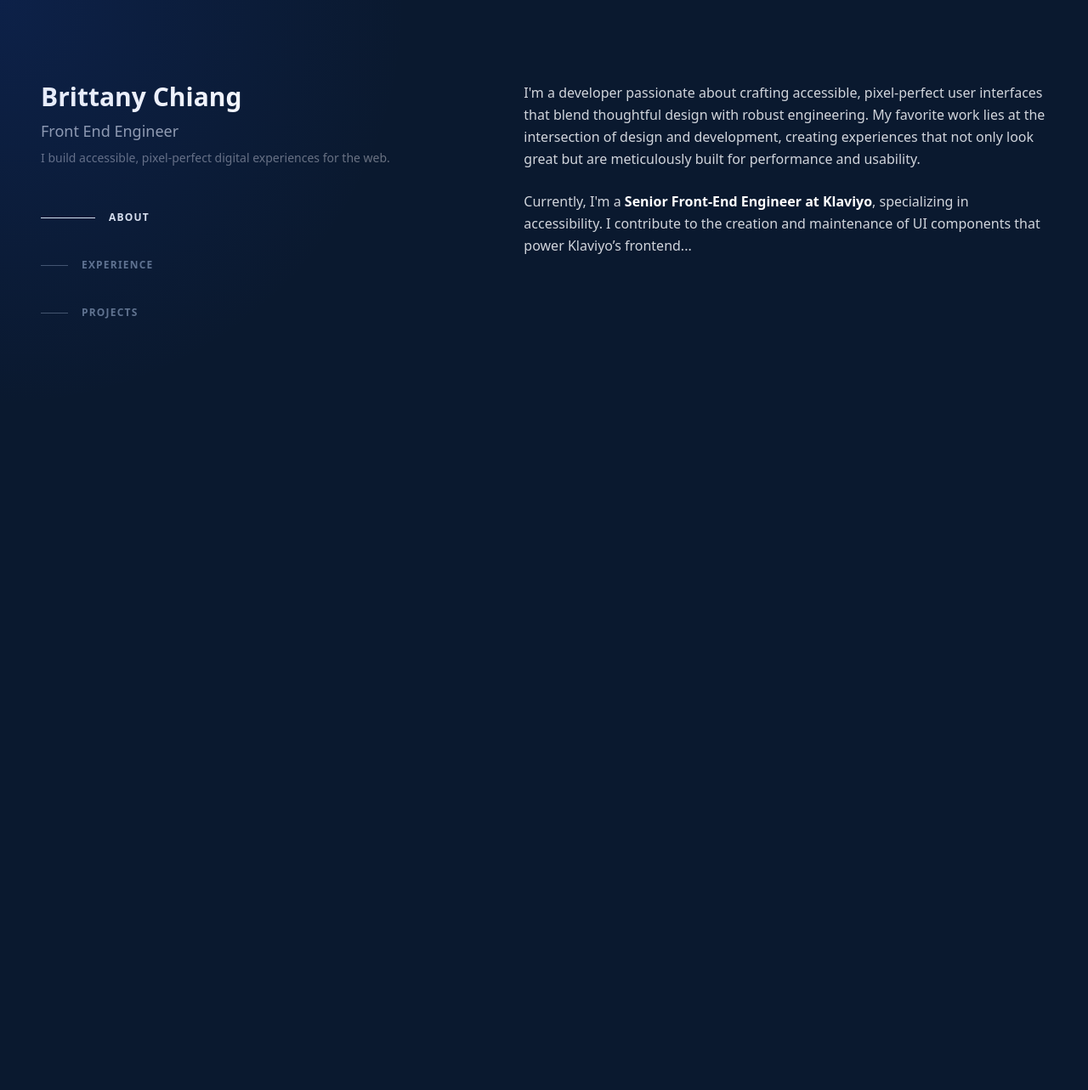
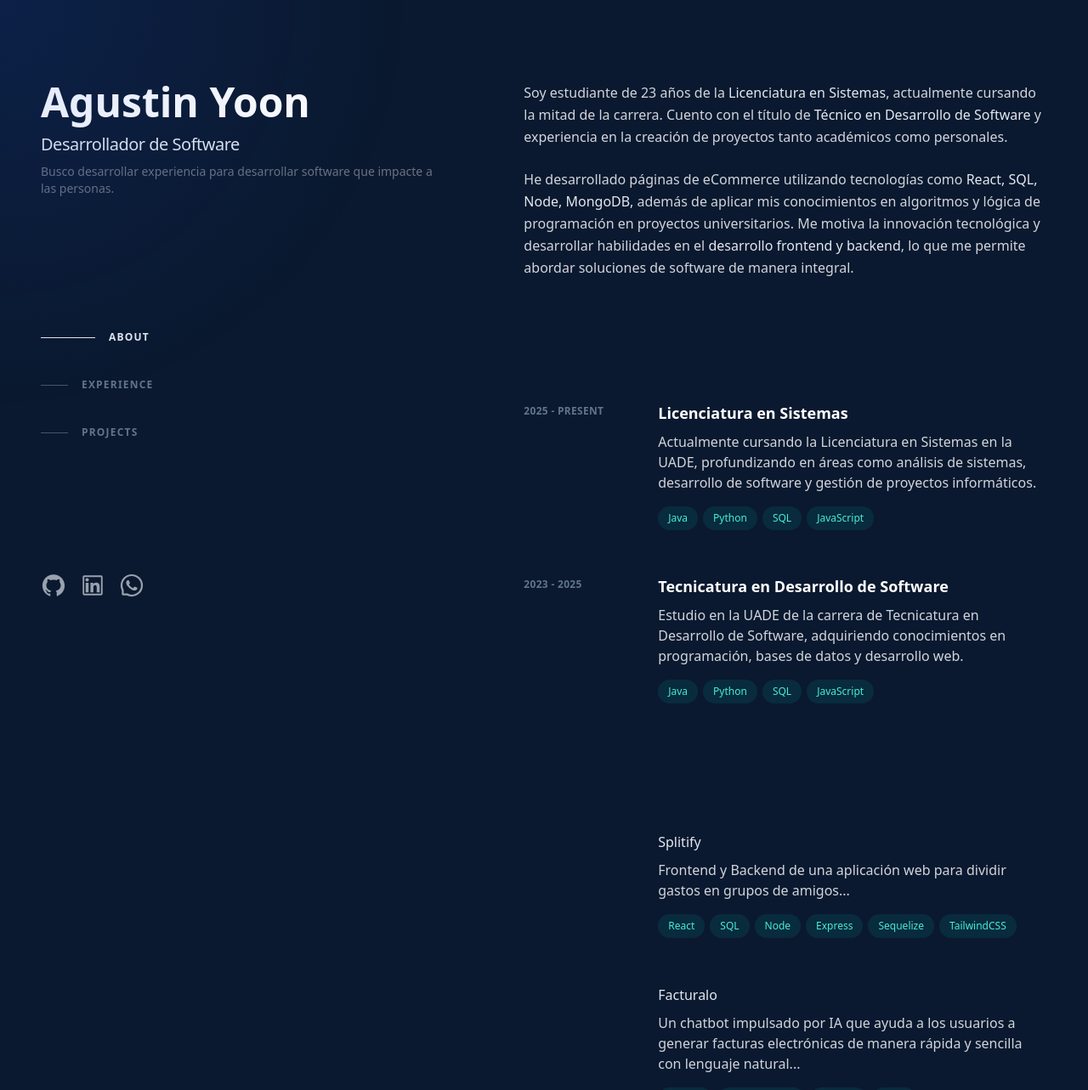
Before and after one commit to yunb12345/portfolio, a React (Vite) app: page / in a window 1280 px wide. Shown: the top 1283 px of the page at 85% size. Before the commit the page ends 800 px from the top, so only its background shows below. Built offline with nearby package versions, Linux system fonts and the light colour scheme.

Commit message:
nueva dependencia para los iconos, cambios en todas los componentes

```diff
--- a/package.json
+++ b/package.json
@@ -13,6 +13,7 @@
     "@tailwindcss/vite": "^4.1.12",
     "react": "^19.1.1",
     "react-dom": "^19.1.1",
+    "react-icons": "^5.5.0",
     "tailwindcss": "^4.1.12"
   },
   "devDependencies": {
--- a/src/App.jsx
+++ b/src/App.jsx
@@ -19,25 +19,26 @@ export default function App() {
 
   return (
     <div>
-      {/* Fondo dinámico */}
       <div
         id="gradient-bg"
-        className="pointer-events-none fixed inset-0 z-30 transition duration-300 lg:absolute"
+        className="pointer-events-none fixed inset-0 z-30 transition duration-300"
         style={{
           background: `radial-gradient(600px at ${coords.x}px ${coords.y}px, rgba(29, 78, 216, 0.15), transparent 80%)`,
         }}
       ></div>
-
-      {/* Contenido */}
       <div className="mx-auto min-h-screen text-gray-300 max-w-screen-xl px-6 py-12 md:px-12 md:py-16 lg:py-0">
         <div className="lg:flex lg:justify-between lg:gap-4">
-          {/* Sidebar */}
           <Sidebar setSection={setSection} section={section} />
-          {/* Main Content */}
-          <main className="pt-24 lg:w-[52%] lg:py-24">
-            {section === "about" && <About />}
-            {section === "experience" && <Experience />}
-            {section === "projects" && <Projects />}
+          <main className="pt-24 lg:w-[52%] lg:py-24 space-y-36">
+            <section id="about">
+              <About />
+            </section>
+            <section id="experience">
+              <Experience />
+            </section>
+            <section id="projects">
+              <Projects />
+            </section>
           </main>
         </div>
       </div>
--- a/src/assets/components/About.jsx
+++ b/src/assets/components/About.jsx
@@ -1,18 +1,13 @@
 export default function About() {
   return (
-    <section className="max-w-2xl">
+    <section className="mb-16 scroll-mt-16 md:mb-24 lg:mb-36 lg:scroll-mt-24">
       <p className="leading-relaxed">
-        I'm a developer passionate about crafting accessible, pixel-perfect user
-        interfaces that blend thoughtful design with robust engineering. My
-        favorite work lies at the intersection of design and development,
-        creating experiences that not only look great but are meticulously built
-        for performance and usability.
+        Soy estudiante de 23 años de la <span className="font-medium text-slate-200 hover:text-teal-300 focus-visible:text-teal-300">Licenciatura en Sistemas</span>, actualmente cursando la mitad de la carrera.
+        Cuento con el título de <span className="font-medium text-slate-200 hover:text-teal-300 focus-visible:text-teal-300">Técnico en Desarrollo de Software</span> y experiencia en la creación de proyectos tanto académicos como personales.
       </p>
-
       <p className="mt-6 leading-relaxed">
-        Currently, I'm a <span className="text-white font-semibold">Senior Front-End Engineer at Klaviyo</span>, specializing
-        in accessibility. I contribute to the creation and maintenance of UI
-        components that power Klaviyo’s frontend...
+        He desarrollado páginas de eCommerce utilizando tecnologías como <span className="font-medium text-slate-200 hover:text-teal-300 focus-visible:text-teal-300">React, SQL, Node, MongoDB,</span> además de aplicar mis conocimientos en algoritmos y lógica de programación en proyectos universitarios.
+        Me motiva la innovación tecnológica y desarrollar habilidades en el <span className="font-medium text-slate-200 hover:text-teal-300 focus-visible:text-teal-300">desarrollo frontend y backend</span>, lo que me permite abordar soluciones de software de manera integral.
       </p>
     </section>
   );
--- a/src/assets/components/Experience.jsx
+++ b/src/assets/components/Experience.jsx
@@ -1,24 +1,53 @@
+const experiences = [
+  {
+    date: "2025 - Present",
+    role: "Licenciatura en Sistemas",
+    description:
+      "Actualmente cursando la Licenciatura en Sistemas en la UADE, profundizando en áreas como análisis de sistemas, desarrollo de software y gestión de proyectos informáticos.",
+    tags: ["Java", "Python", "SQL", "JavaScript"],
+  },
+  {
+    date: "2023 - 2025",
+    role: "Tecnicatura en Desarrollo de Software",
+    description:
+      "Estudio en la UADE de la carrera de Tecnicatura en Desarrollo de Software, adquiriendo conocimientos en programación, bases de datos y desarrollo web.",
+    tags: ["Java", "Python", "SQL", "JavaScript"],
+  },
+];
+
 export default function Experience() {
   return (
-    <section>
-      <h2 className="text-xl font-bold text-white">Experience</h2>
-      <div className="mt-6">
-        <p className="text-gray-400">2024 — Present</p>
-        <h3 className="text-lg font-semibold text-white">
-          Senior Frontend Engineer, Accessibility · Klaviyo
-        </h3>
-        <p className="mt-2 text-gray-300">
-          Build and maintain critical components used to construct Klaviyo’s
-          frontend, across the whole product...
-        </p>
-
-        <div className="flex gap-2 mt-3">
-          <span className="bg-teal-700 px-3 py-1 rounded text-sm">JavaScript</span>
-          <span className="bg-teal-700 px-3 py-1 rounded text-sm">TypeScript</span>
-          <span className="bg-teal-700 px-3 py-1 rounded text-sm">React</span>
-          <span className="bg-teal-700 px-3 py-1 rounded text-sm">Storybook</span>
-        </div>
-      </div>
+    <section
+      id="experience"
+      className="mb-16 scroll-mt-16 md:mb-24 lg:mb-36 lg:scroll-mt-24"
+    >
+      <ol className="group/list">
+        {experiences.map((exp, idx) => (
+          <li key={idx} className="relative mb-12">
+            <div className="group relative grid pb-1 transition-all sm:grid-cols-8 sm:gap-8 md:gap-4 lg:hover:!opacity-100 lg:group-hover/list:opacity-50">
+              <div className="absolute -inset-x-4 -inset-y-4 z-0 hidden rounded-md transition motion-reduce:transition-none lg:-inset-x-6 lg:block lg:group-hover:bg-slate-800/50 lg:group-hover:shadow-[inset_0_1px_0_0_rgba(148,163,184,0.1)] lg:group-hover:drop-shadow-lg"></div>
+              <header className="z-10 mb-2 mt-1 text-xs font-semibold uppercase tracking-wide text-slate-500 sm:col-span-2">
+                {exp.date}
+              </header>
+              <div className="z-10 sm:col-span-6">
+                <h3 className="text-lg font-semibold text-white">
+                  {exp.role}
+                </h3>
+                <p className="mt-2 text-gray-300">{exp.description}</p>
+                <ul className="mt-2 flex flex-wrap">
+                  {exp.tags.map((tag, i) => (
+                    <li key={i} className="mr-1.5 mt-2">
+                      <div className="flex items-center rounded-full bg-teal-400/10 px-3 py-1 text-xs font-medium leading-5 text-teal-300">
+                        {tag}
+                      </div>
+                    </li>
+                  ))}
+                </ul>
+              </div>
+            </div>
+          </li>
+        ))}
+      </ol>
     </section>
   );
 }
--- a/src/assets/components/Projects.jsx
+++ b/src/assets/components/Projects.jsx
@@ -1,8 +1,64 @@
+const projects = [
+  {
+    img: "",
+    name: "Splitify",
+    description:
+      "Frontend y Backend de una aplicación web para dividir gastos en grupos de amigos...",
+    tags: ["React","SQL","Node","Express","Sequelize","TailwindCSS"],
+  },
+  {
+    img: "",
+    name: "Facturalo",
+    description:
+      "Un chatbot impulsado por IA que ayuda a los usuarios a generar facturas electrónicas de manera rápida y sencilla con lenguaje natural...",
+    tags: ["Python","Whatsapp API","OpenAI","Flask"],
+  },
+  {
+    img: "",
+    name: "CookingBook",
+    description:
+      "Una aplicacion movil para crear recetas, buscar recetas y clasificarlas",
+    tags: ["Android","React Native","MongoDB","Node","Express"],
+  },
+];
 export default function Projects() {
   return (
-    <section>
-      <h2 className="text-xl font-bold text-white">Projects</h2>
-      <p className="mt-4 text-gray-400">Coming soon...</p>
+    <section
+      id="projects"
+      className="mb-16 scroll-mt-16 md:mb-24 lg:mb-36 lg:scroll-mt-24"
+    >
+      <ol className="group/list">
+        {projects.map((exp, idx) => (
+          <li key={idx} className="relative mb-12">
+            <div className="group relative grid pb-1 transition-all sm:grid-cols-8 sm:gap-8 md:gap-4 lg:hover:!opacity-100 lg:group-hover/list:opacity-50">
+              <div className="absolute -inset-x-4 -inset-y-4 z-0 hidden rounded-md transition motion-reduce:transition-none lg:-inset-x-6 lg:block lg:group-hover:bg-slate-800/50 lg:group-hover:shadow-[inset_0_1px_0_0_rgba(148,163,184,0.1)] lg:group-hover:drop-shadow-lg"></div>
+              <header className="z-10 mb-2 mt-1 text-xs font-semibold uppercase tracking-wide text-slate-500 sm:col-span-2">
+                {exp.date}
+              </header>
+              <div className="z-10 sm:col-span-6">
+                <h3 className="text-lg font-semibold text-white">
+                  <a className="inline-flex items-baseline font-medium leading-tight text-slate-200 hover:text-teal-300 focus-visible:text-teal-300  group/link text-base">
+                    <span className="absolute -inset-x-4 -inset-y-2.5 hidden rounded md:-inset-x-6 md:-inset-y-4 lg:block">
+                    </span>
+                    <span>{exp.name}</span>
+                  </a>
+
+                </h3>
+                <p className="mt-2 text-gray-300">{exp.description}</p>
+                <ul className="mt-2 flex flex-wrap">
+                  {exp.tags.map((tag, i) => (
+                    <li key={i} className="mr-1.5 mt-2">
+                      <div className="flex items-center rounded-full bg-teal-400/10 px-3 py-1 text-xs font-medium leading-5 text-teal-300">
+                        {tag}
+                      </div>
+                    </li>
+                  ))}
+                </ul>
+              </div>
+            </div>
+          </li>
+        ))}
+      </ol>
     </section>
   );
 }
--- a/src/assets/components/Sidebar.jsx
+++ b/src/assets/components/Sidebar.jsx
@@ -1,3 +1,8 @@
+import { AiOutlineWhatsApp } from "react-icons/ai";
+import { AiOutlineLinkedin } from "react-icons/ai";
+import { AiOutlineArrowDown } from "react-icons/ai";
+import { AiFillGithub } from "react-icons/ai";
+
 export default function Sidebar({ setSection, section }) {
   const links = [
     { id: "about", label: "About" },
@@ -7,16 +12,13 @@ export default function Sidebar({ setSection, section }) {
 
   return (
     <header className="lg:sticky lg:top-0 lg:flex lg:max-h-screen lg:w-[40%] lg:flex-col lg:justify-between lg:py-24">
-      {/* Header */}
       <div>
-        <h1 className="text-3xl font-bold text-white">Brittany Chiang</h1>
-        <p className="text-lg text-gray-400 mt-2">Front End Engineer</p>
+        <h1 className="text-4xl font-bold text-white sm:text-5xl">Agustin Yoon</h1>
+        <h2 className="mt-3 text-lg font-medium tracking-tight text-slate-200 sm:text-xl">Desarrollador de Software</h2>
         <p className="text-sm text-gray-500 mt-2">
-          I build accessible, pixel-perfect digital experiences for the web.
+          Busco desarrollar experiencia para desarrollar software que impacte a las personas.
         </p>
       </div>
-
-      {/* Nav */}
       <nav className="mt-10">
         <ul className="space-y-4">
           {links.map((link) => (
@@ -26,15 +28,13 @@ export default function Sidebar({ setSection, section }) {
                 onClick={(e) => {
                   e.preventDefault(); // evita el salto brusco
                   setSection(link.id);
-
-                  // scroll suave hasta la sección
                   document.getElementById(link.id)?.scrollIntoView({
                     behavior: "smooth",
                   });
                 }}
                 className="group flex items-center py-3"
               >
-                {/* Línea a la izquierda */}
+
                 <span
                   className={`nav-indicator mr-4 h-px transition-all motion-reduce:transition-none ${
                     section === link.id
@@ -42,8 +42,6 @@ export default function Sidebar({ setSection, section }) {
                       : "w-8 bg-slate-600 group-hover:w-16 group-hover:bg-slate-200"
                   }`}
                 ></span>
-
-                {/* Texto */}
                 <span
                   className={`nav-text text-xs font-bold uppercase tracking-widest transition-colors ${
                     section === link.id
@@ -58,12 +56,16 @@ export default function Sidebar({ setSection, section }) {
           ))}
         </ul>
       </nav>
-
-      {/* Footer icons */}
       <div className="flex gap-4 mt-10 text-gray-400">
-        <a href="#"><i className="fab fa-github"></i></a>
-        <a href="#"><i className="fab fa-linkedin"></i></a>
-        <a href="#"><i className="fab fa-instagram"></i></a>
+        <a href="https://github.com/yunb12345" target="_blank" rel="noopener noreferrer">
+          <AiFillGithub  className="text-3xl hover:text-white transition ease-in-out"/>
+        </a>
+        <a href="https://www.linkedin.com/in/agustin-yoon-818ab829a/" target="_blank" rel="noopener noreferrer">
+          <AiOutlineLinkedin className="text-3xl hover:text-white transition ease-in-out"/>
+        </a>
+        <a href="https://wa.me/5491128234936" target="_blank" rel="noopener noreferrer">
+          <AiOutlineWhatsApp className="text-3xl hover:text-white transition ease-in-out" />
+        </a>
       </div>
     </header>
   );
```
Also changed, not shown: 1 other file (tests, documents, lock files or other folders).
